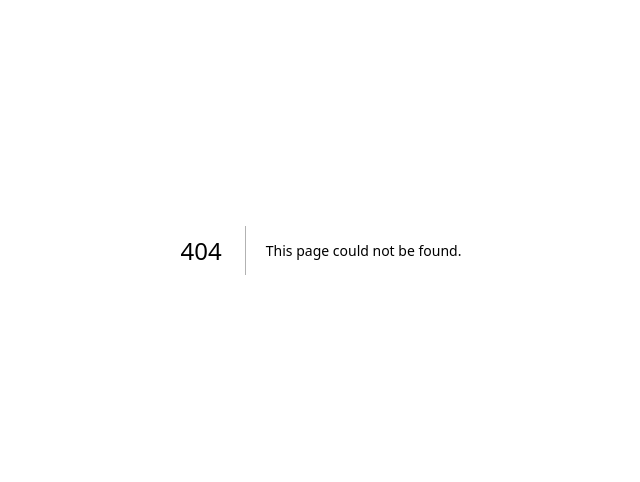
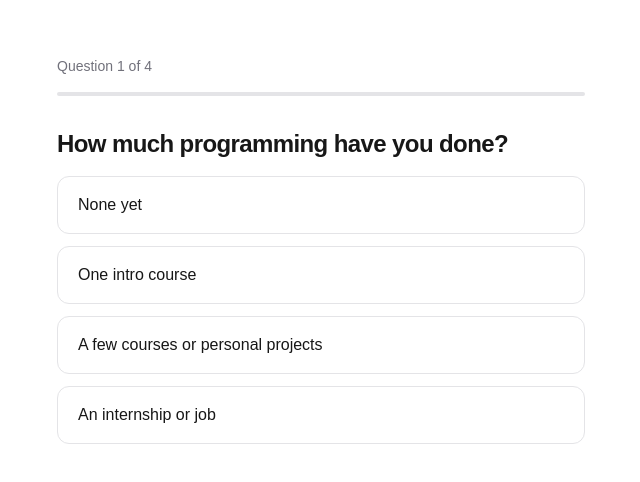
Before and after one commit to KayyMak/lilo-thon, a Next.js app: page /onboarding in a window 1280 px wide. Before the commit this address had no page. Shown: the part 150-632 px from the top of the page, without its empty margins (319-959 px from the left). Built offline with nearby package versions, Linux system fonts and the light colour scheme.

Commit message:
feat(onboarding): add placement and language flow

```diff
--- /dev/null
+++ b/src/app/onboarding/Onboarding.tsx
@@ -0,0 +1,110 @@
+"use client";
+
+import { useRouter } from "next/navigation";
+import { useState } from "react";
+
+import type { Language } from "@/lib/execution";
+import { useProgress, type Tier } from "@/lib/state";
+
+import { placeTier, QUESTIONS } from "./placement";
+
+type LanguageOption = { id: Language; label: string };
+
+const TIER_LABELS: Record<Tier, string> = {
+  beginner: "Beginner",
+  intermediate: "Intermediate",
+  advanced: "Advanced",
+};
+
+/**
+ * One question per screen, then language, then the placement. Picking an
+ * option advances immediately, so every click is acknowledged at once.
+ */
+export function Onboarding({ languages }: { languages: LanguageOption[] }) {
+  const router = useRouter();
+  const { dispatch } = useProgress();
+  const [answers, setAnswers] = useState<number[]>([]);
+  const [placed, setPlaced] = useState<Tier | null>(null);
+
+  const answerQuestion = (option: number) => setAnswers([...answers, option]);
+  const goBack = () => setAnswers(answers.slice(0, -1));
+
+  const chooseLanguage = (language: Language) => {
+    const tier = placeTier(answers);
+    dispatch({ type: "placeInTier", tier });
+    dispatch({ type: "chooseLanguage", language });
+    setPlaced(tier);
+  };
+
+  if (placed) {
+    return (
+      <Screen>
+        <p className="text-sm font-medium uppercase tracking-wide text-zinc-500">
+          You&apos;re placed in
+        </p>
+        <h1 className="text-4xl font-semibold tracking-tight">{TIER_LABELS[placed]}</h1>
+        <p className="text-zinc-600 dark:text-zinc-400">
+          Every student starts at Arrays. Your Tier sets how hard your Practice Problems are.
+        </p>
+        <button
+          type="button"
+          onClick={() => router.push("/")}
+          className="mt-4 self-start rounded-full bg-foreground px-6 py-3 font-medium text-background transition-opacity hover:opacity-85"
+        >
+          See your path
+        </button>
+      </Screen>
+    );
+  }
+
+  const step = answers.length;
+  const onLanguageStep = step === QUESTIONS.length;
+  const prompt = onLanguageStep ? "Which language do you want to solve problems in?" : QUESTIONS[step].prompt;
+  const options = onLanguageStep
+    ? languages.map((language) => ({ key: language.id, label: language.label, pick: () => chooseLanguage(language.id) }))
+    : QUESTIONS[step].options.map((label, index) => ({ key: label, label, pick: () => answerQuestion(index) }));
+
+  return (
+    <Screen>
+      <div className="flex items-center justify-between text-sm text-zinc-500">
+        <span>{onLanguageStep ? "Last step" : `Question ${step + 1} of ${QUESTIONS.length}`}</span>
+        {step > 0 && (
+          <button type="button" onClick={goBack} className="hover:text-foreground">
+            Back
+          </button>
+        )}
+      </div>
+
+      <div className="h-1 overflow-hidden rounded-full bg-zinc-200 dark:bg-zinc-800">
+        <div
+          className="h-full bg-foreground transition-[width] duration-300"
+          style={{ width: `${(step / (QUESTIONS.length + 1)) * 100}%` }}
+        />
+      </div>
+
+      <h1 className="mt-4 text-2xl font-semibold tracking-tight">{prompt}</h1>
+
+      <ul className="flex flex-col gap-3">
+        {options.map((option) => (
+          <li key={option.key}>
+            <button
+              type="button"
+              onClick={option.pick}
+              className="w-full rounded-xl border border-zinc-200 px-5 py-4 text-left transition-colors hover:border-foreground active:bg-zinc-100 dark:border-zinc-800 dark:active:bg-zinc-900"
+            >
+              {option.label}
+            </button>
+          </li>
+        ))}
+      </ul>
+    </Screen>
+  );
+}
+
+function Screen({ children }: { children: React.ReactNode }) {
+  return (
+    <main className="mx-auto flex w-full max-w-xl flex-1 flex-col justify-center gap-4 px-6 py-16">
+      {children}
+    </main>
+  );
+}
--- /dev/null
+++ b/src/app/onboarding/page.tsx
@@ -0,0 +1,19 @@
+import type { Metadata } from "next";
+
+import { LANGUAGE_IDS, LANGUAGES } from "@/lib/execution";
+
+import { Onboarding } from "./Onboarding";
+
+export const metadata: Metadata = {
+  title: "Get placed",
+};
+
+/**
+ * A server component so the language list comes from the execution registry.
+ * That module is server-only, so only plain ids and labels cross to the client.
+ * Only languages that actually run are offered (BUILD-SPEC, Execution).
+ */
+export default function OnboardingPage() {
+  const languages = LANGUAGE_IDS.map((id) => ({ id, label: LANGUAGES[id].label }));
+  return <Onboarding languages={languages} />;
+}
```
